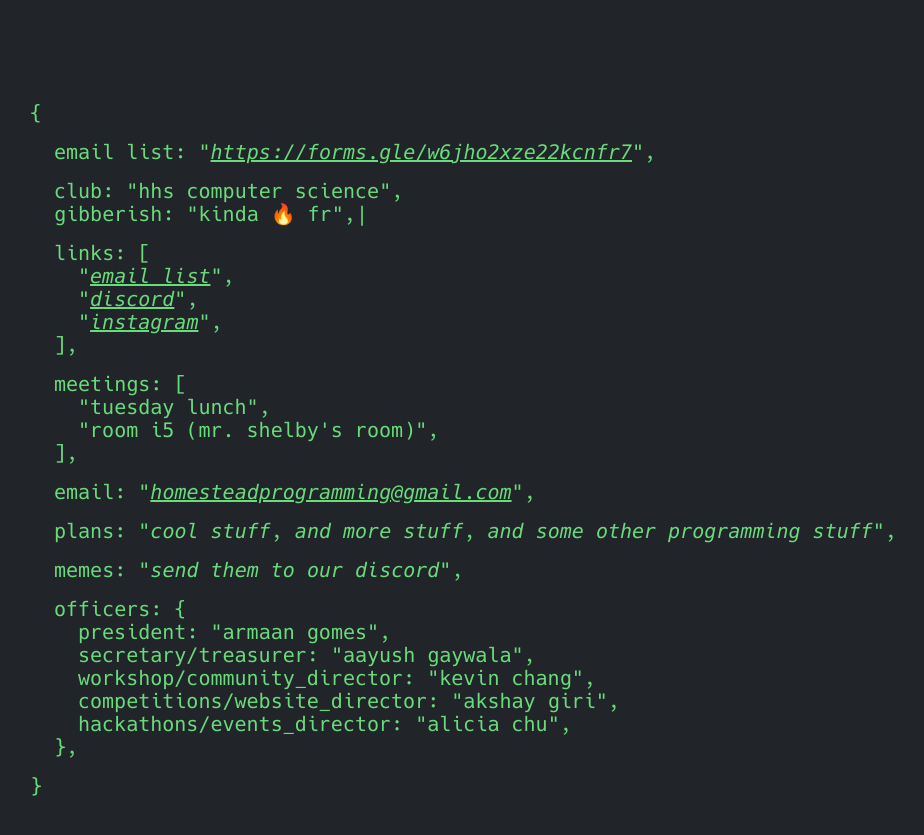
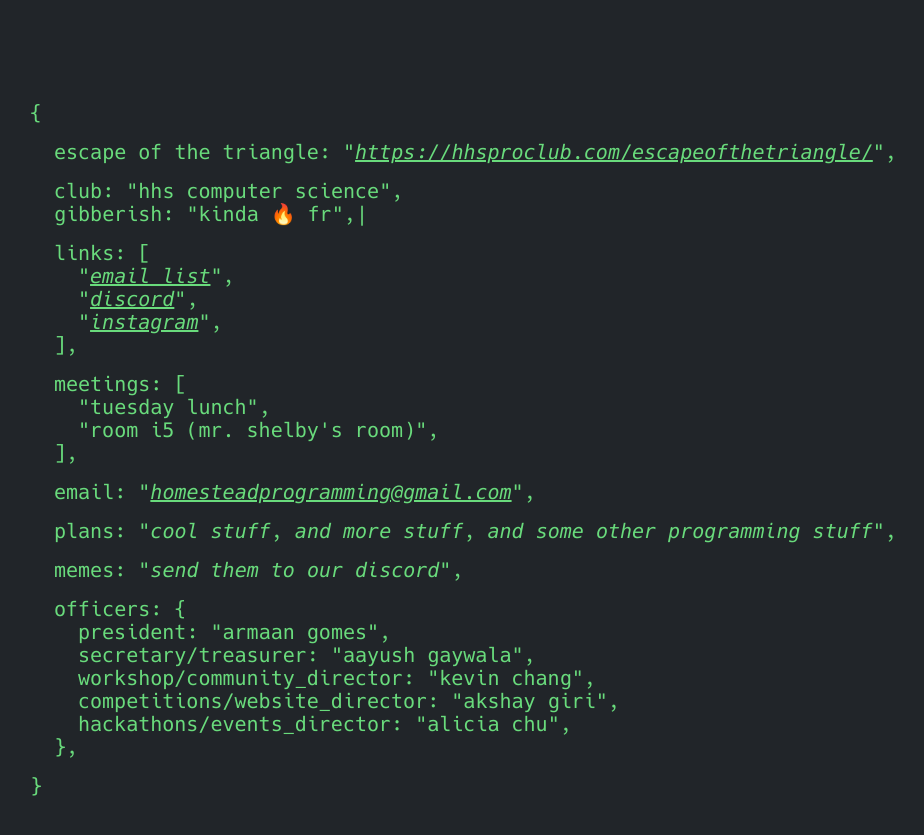
Before and after one commit to arghunter/arghunter.github.io, a Jekyll site: the page built from index.md, in a window 1280 px wide. Shown: the top 835 px of the page, without its empty margins (226-1150 px from the left). Built offline with Jekyll 4.4.1, drawn with Linux system fonts in a browser that asks for light colours.

Commit message:
Update home.html

```diff
--- a/_layouts/home.html
+++ b/_layouts/home.html
@@ -4,7 +4,7 @@ layout: default
 
 <main class="json">
   <div class="block">
-    <p><span class="key">Email List</span><span class="attr"><a href="https://forms.gle/W6Jho2xZe22KcnFr7">{{ "https://forms.gle/W6Jho2xZe22KcnFr7" }}</a></span></p>
+    <p><span class="key">Escape of The Triangle</span><span class="attr"><a href="https://hhsproclub.com/escapeofthetriangle/">{{ "https://hhsproclub.com/escapeofthetriangle/" }}</a></span></p>
   </div>
   <div class="block">
     {% if site.json.name %}
```
